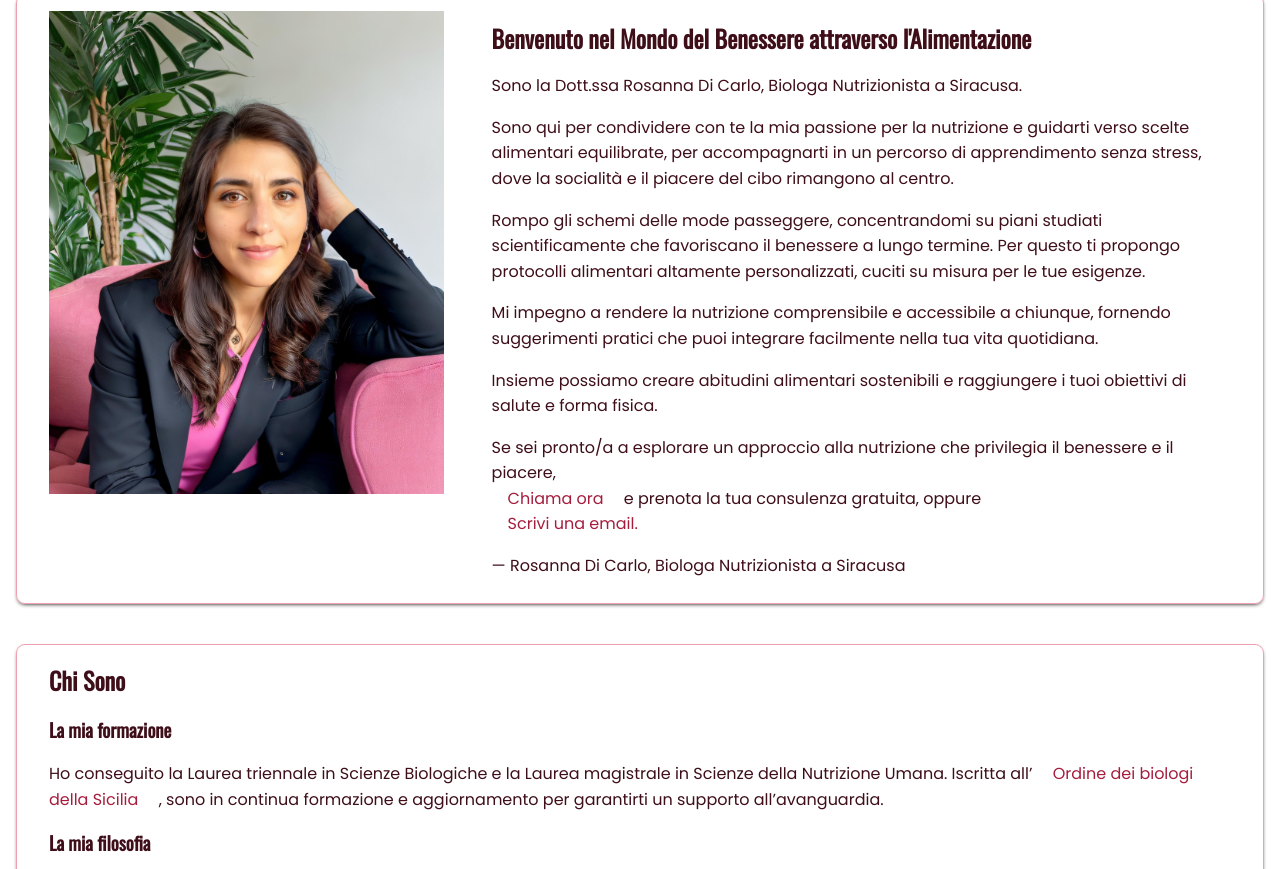
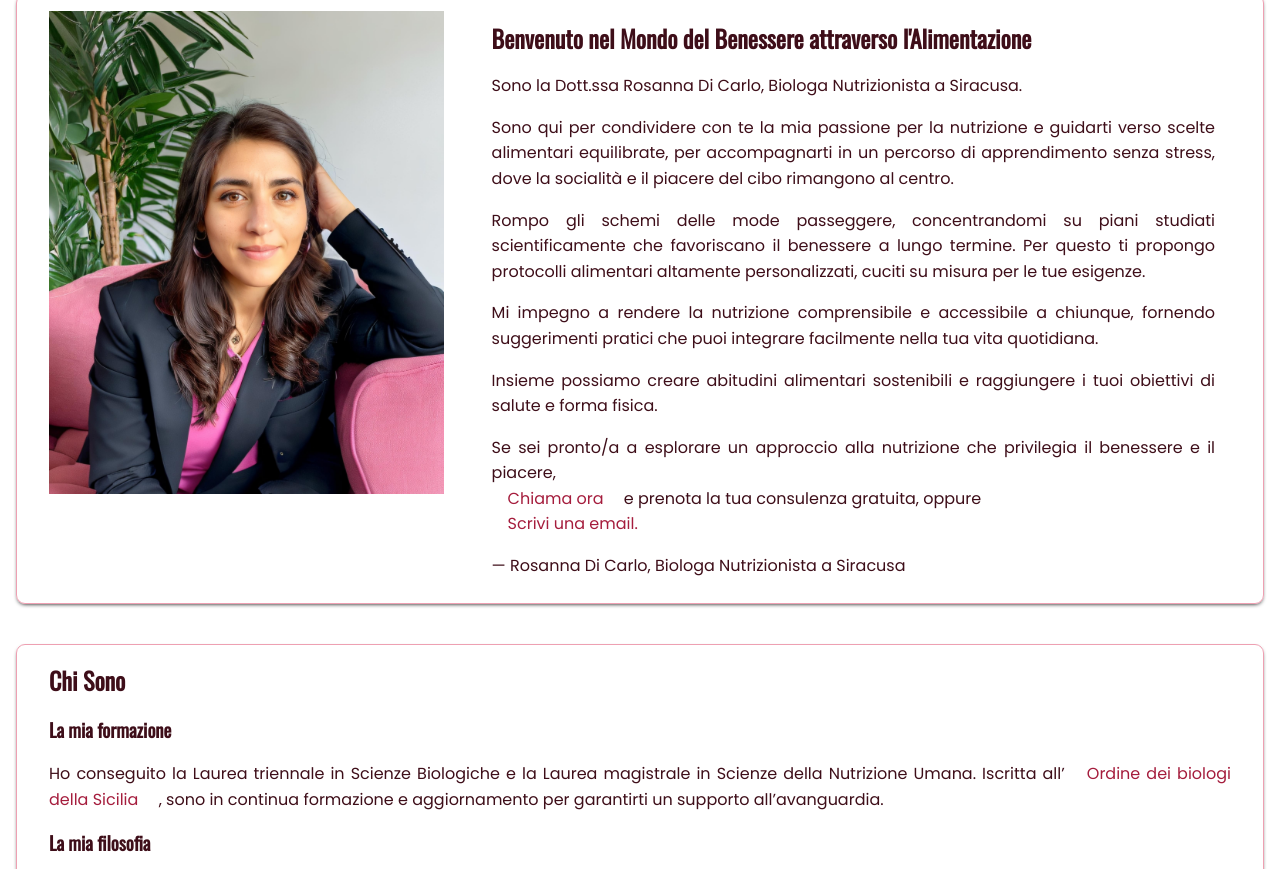
Before and after one commit to rosannadicarlo/rosannadicarlo.github.io, a plain HTML site: page index.html in a window 1280 px wide. Shown: the part 432-1301 px from the top of the page. Drawn offline with nearby package versions, Linux system fonts and the light colour scheme.

Commit message:
Update index.html

```diff
--- a/index.html
+++ b/index.html
@@ -82,10 +82,15 @@ h1, h2, h3, h4, h5, h6 {
 	font-family: 'Oswald', serif;
 	font-weight: bold;
 	}
-p, a {
+p {
 	font-family: 'Poppins', sans-serif;
 	font-weight: normal;
+	text-align: justify;
 	}
+a {
+	font-family: 'Poppins', sans-serif;
+	font-weight: normal;
+			}
 main li {
 	/*margin: 1vmin 0;
 	border: 1px solid #EEA0B2;
```
